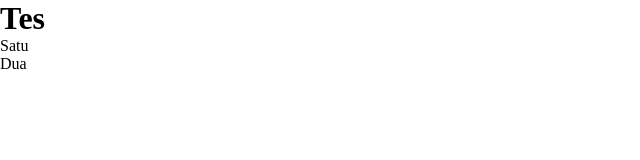
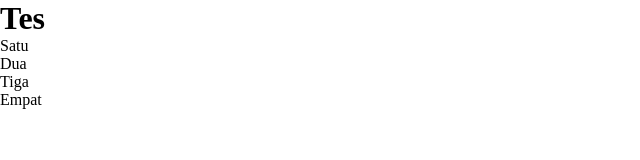
Before and after one commit to Andri143/repo-untuk-tes-remote-2, a plain HTML site: page index.html in a window 1280 px wide. Shown: the full height of the page, 0-640 px from the left. Drawn offline with Linux system fonts and the light colour scheme.

Commit message:
Menambahkan list

```diff
--- a/index.html
+++ b/index.html
@@ -12,6 +12,8 @@
 	<ul>
 		<li>Satu</li>
 		<li>Dua</li>
+		<li>Tiga</li>
+		<li>Empat</li>
 	</ul>
 
 	<script src="script.js"></script>
```
